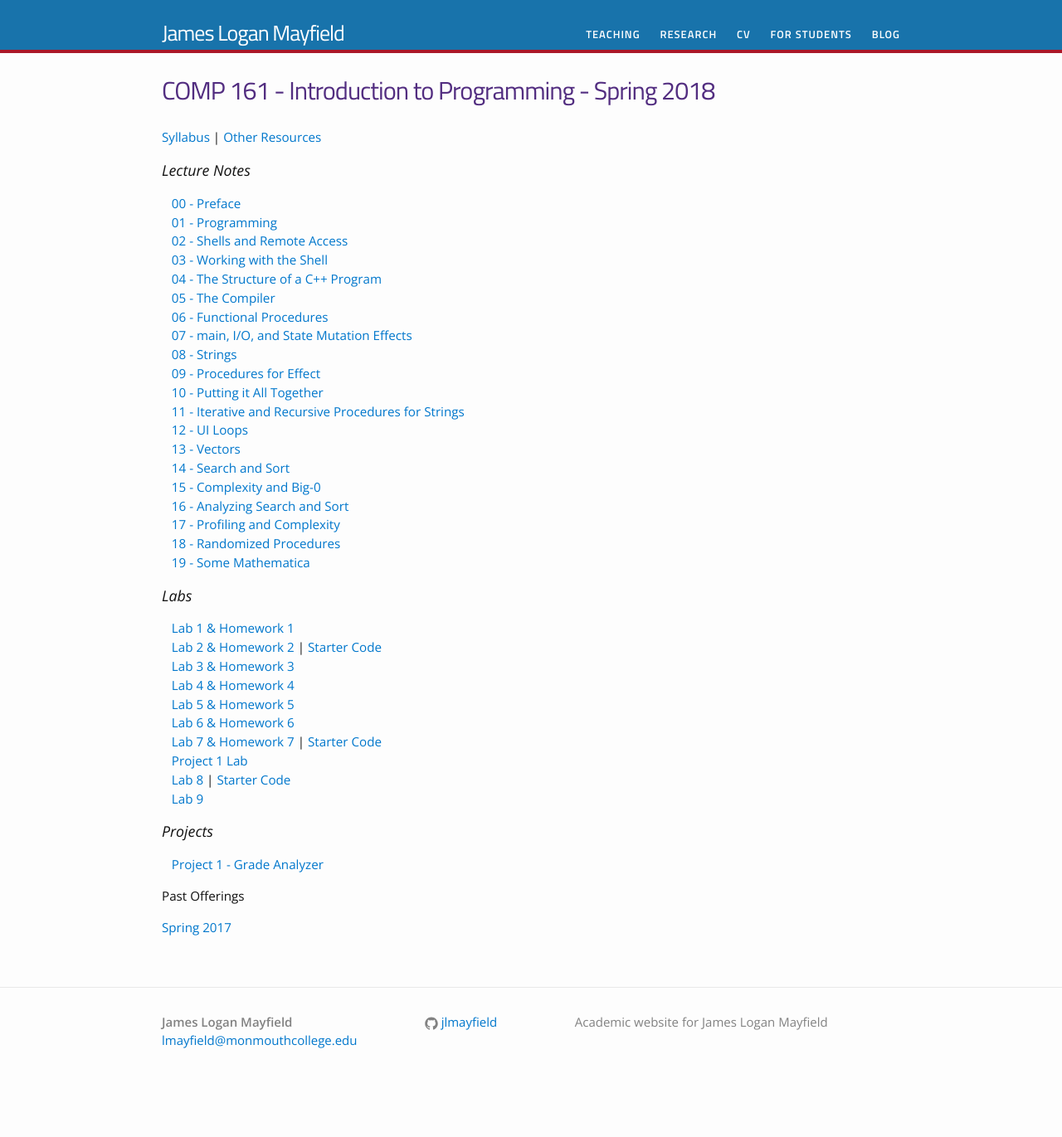
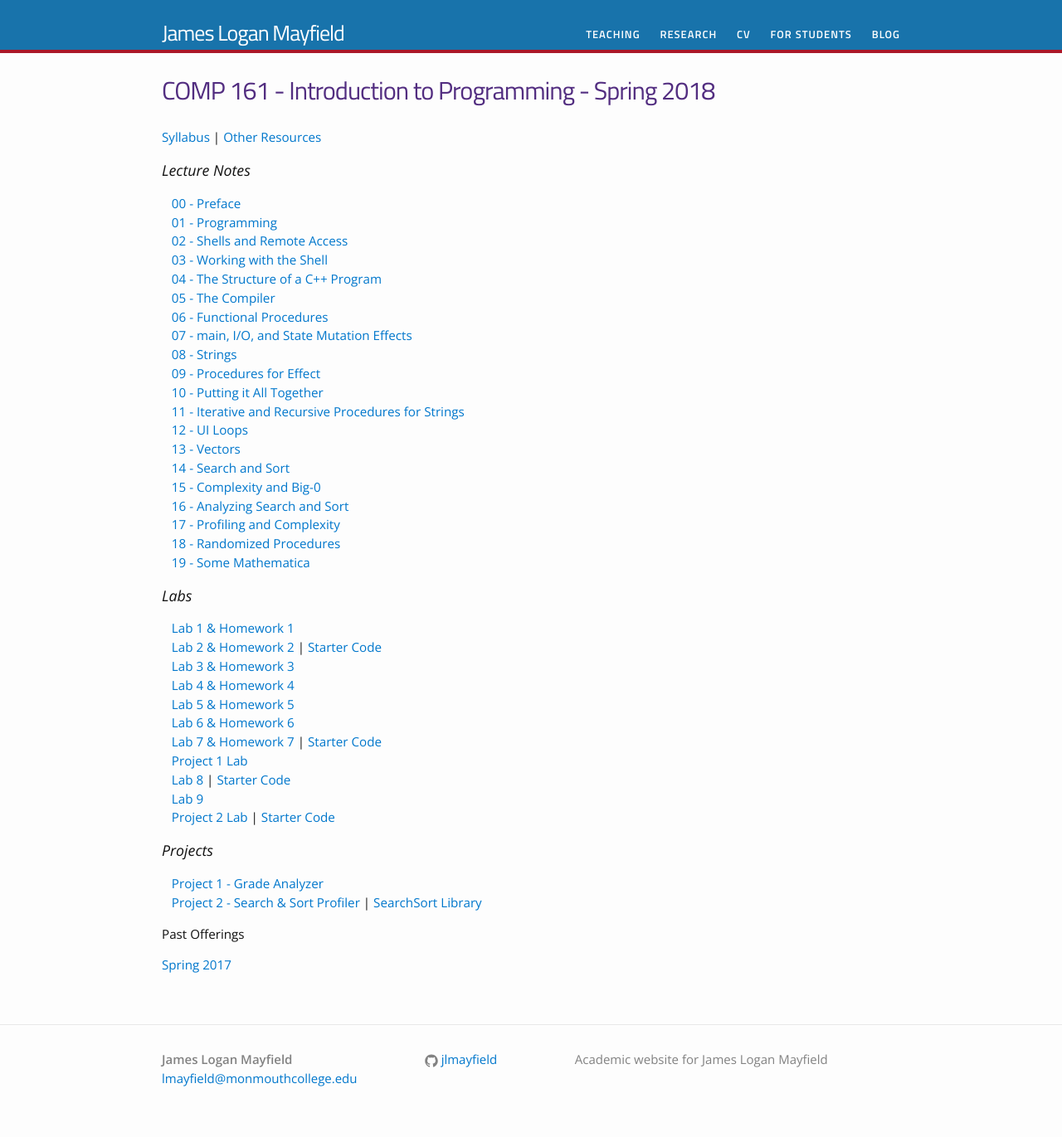
Before and after one commit to jlmayfield/jlmayfield.github.io, a Jekyll site: the page built from teaching/comp161.md, in a window 1280 px wide. Shown: the whole page at 83% size. Built offline with Jekyll 4.4.1, drawn with Linux system fonts in a browser that asks for light colours; before the commit the page ends 1326 px from its top, so only the background shows below that.

Commit message:
sp18. c161. proj2 files

```diff
--- a/teaching/comp161.md
+++ b/teaching/comp161.md
@@ -42,11 +42,14 @@ permalink: /teaching/COMP161/
 &nbsp;&nbsp;&nbsp;[Project 1 Lab](/teaching/COMP161/labs/comp161-proj1c-lab.pdf)
 &nbsp;&nbsp;&nbsp;[Lab 8](/teaching/COMP161/labs/comp161-lab8.pdf)  |  [Starter Code](/teaching/COMP161/labs/c161-lab8-starter.zip)
 &nbsp;&nbsp;&nbsp;[Lab 9](/teaching/COMP161/labs/comp161-lab9.pdf)
+&nbsp;&nbsp;&nbsp;[Project 2 Lab](/teaching/COMP161/projects/comp161-proj2.pdf)  |  [Starter Code](/teaching/COMP161/projects/labp2-starter.pdf)
+
 
 
 ### Projects
 
 &nbsp;&nbsp;&nbsp;[Project 1 - Grade Analyzer](/teaching/COMP161/projects/comp161-proj1c.pdf)
+&nbsp;&nbsp;&nbsp;[Project 2 - Search & Sort Profiler](/teaching/COMP161/projects/comp161-proj2.pdf)  | [SearchSort Library](/teaching/COMP161/projects/searchsort.zip)
 
 #### Past Offerings
 
```
Also changed, not shown: 2 other files.
